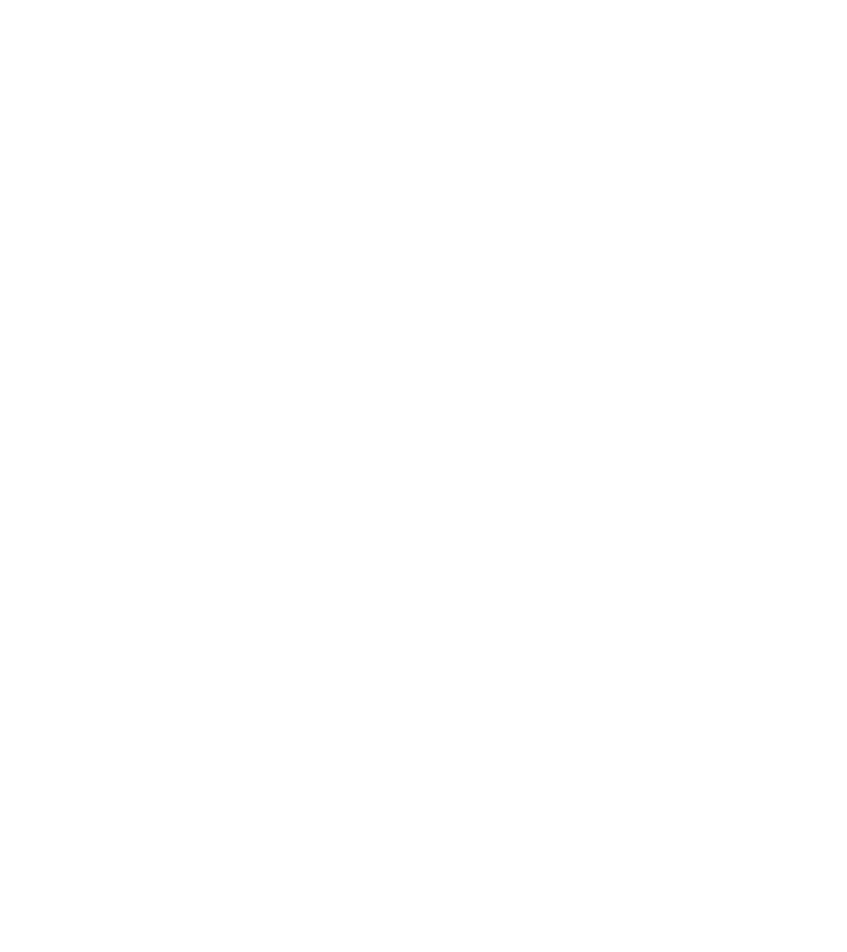
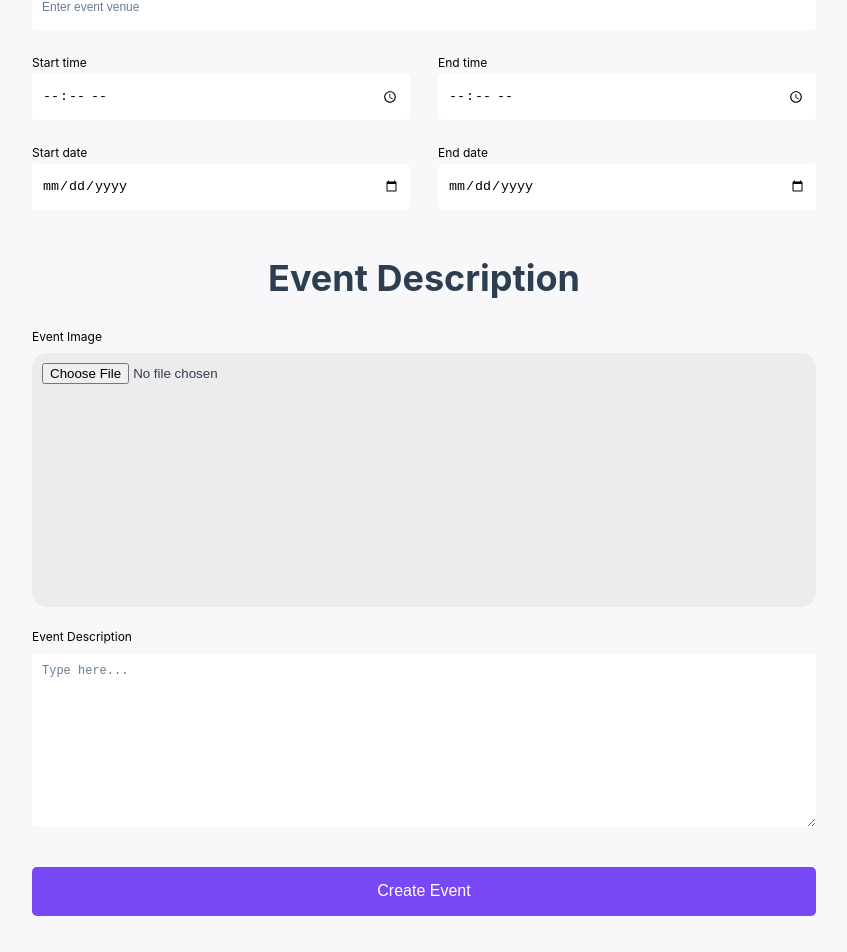
Before and after one commit to nanordev/campus-events, a Vue app: page /create-event in a window 1280 px wide. Before the commit this address had no page. Shown: the part 336-1288 px from the top of the page, without its empty margins (216-1063 px from the left). Before the commit the page ends 800 px from the top, so only its background shows below. Built offline with nearby package versions, Linux system fonts and the light colour scheme.

Commit message:
Create event page with some level of responsiness

```diff
--- a/src/router/index.js
+++ b/src/router/index.js
@@ -18,7 +18,8 @@
       component: () => import('../views/AboutView.vue')
     },
     { path: '/signin', name: 'signin', component: import('../views/SigninView.vue') },
-    { path: '/signup', name: 'signup', component: import('../views/SignupView.vue') }
+    { path: '/signup', name: 'signup', component: import('../views/SignupView.vue') },
+    { path: '/create-event', name: 'create-event', component: import('../views/CreateEvent.vue') }
   ]
 })
 
--- /dev/null
+++ b/src/views/CreateEvent.vue
@@ -0,0 +1,206 @@
+<script setup>
+import Header from '@/components/general/Header.vue'
+</script>
+
+<template>
+  <div class="body">
+    <Header />
+
+    <div class="main-sections">
+      <div class="section-one">
+        <p>Create Event</p>
+        <div class="form-one">
+          <div class="label-input">
+            <label>Event Title</label>
+            <input type="text" placeholder="Enter event title" />
+          </div>
+          <div class="label-input">
+            <label>Event Venue</label>
+            <input type="text" placeholder="Enter event venue" />
+          </div>
+          <div class="start-end-time">
+            <div class="label-input">
+              <label>Start time</label>
+              <input type="time" />
+            </div>
+            <div class="label-input">
+              <label>End time</label>
+              <input type="time" />
+            </div>
+          </div>
+          <div class="start-end-date">
+            <div class="label-input">
+              <label>Start date</label>
+              <input type="date" />
+            </div>
+            <div class="label-input">
+              <label>End date</label>
+              <input type="date" />
+            </div>
+          </div>
+        </div>
+      </div>
+      <div class="section-two">
+        <p>Event Description</p>
+        <div class="form-two">
+          <div class="label-input">
+            <label>Event Image</label>
+            <input type="file" placeholder="" class="image-input" />
+          </div>
+
+          <div class="label-input">
+            <label>Event Description</label>
+            <textarea type="text" placeholder="Type here..." />
+          </div>
+          <button>Create Event</button>
+        </div>
+      </div>
+    </div>
+  </div>
+</template>
+
+<style scoped lang="scss">
+.body {
+  background-color: rgba(248, 248, 250, 1);
+  min-height: 100vh;
+  /* width: 100%; */
+
+  .main-sections {
+    display: flex;
+    flex-direction: column;
+    width: 100%;
+    max-width: 816px;
+    padding: 30px 16px 40px;
+    margin-left: auto;
+    margin-right: auto;
+    gap: 40px;
+
+    p {
+      text-align: center;
+      font-size: 36px;
+      font-weight: 700;
+    }
+
+    .section-one {
+      display: flex;
+      flex-direction: column;
+      width: 100%;
+      gap: 20px;
+      /* height: 50vh; */
+
+      .form-one {
+        display: flex;
+        flex-direction: column;
+        gap: 20px;
+
+        label {
+          font-size: 12px;
+          font-weight: 400;
+          color: rgba(0, 0, 0, 1);
+        }
+
+        input {
+          height: 46px;
+          border: none;
+          border-radius: 5px;
+          background-color: rgba(255, 255, 255, 1);
+          padding-left: 10px;
+          padding-right: 10px;
+          width: 100%;
+          /* max-width: 816px; */
+        }
+        input::placeholder {
+          font-size: 12px;
+          font-weight: 400;
+          color: rgba(104, 124, 148, 1);
+        }
+
+        .start-end-time,
+        .start-end-date {
+          display: flex;
+          justify-content: space-between;
+          width: 100%;
+          gap: 28px;
+
+          .label-input {
+            width: 100%;
+
+            input {
+              width: 100%;
+              background-color: rgba(255, 255, 255, 1);
+            }
+          }
+        }
+      }
+    }
+    .section-two {
+      /* height: 50vh; */
+      display: flex;
+      flex-direction: column;
+      width: 100%;
+      gap: 20px;
+
+      .form-two {
+        display: flex;
+        flex-direction: column;
+        gap: 20px;
+
+        .label-input {
+          display: flex;
+          flex-direction: column;
+          gap: 7px;
+
+          label {
+            font-size: 12px;
+            font-weight: 400;
+            color: rgba(0, 0, 0, 1);
+          }
+
+          .image-input {
+            height: 254px;
+            background-color: rgba(236, 236, 236, 1);
+            border: none;
+            border-radius: 15px;
+            padding: 10px;
+
+            /* input[type='file']::placeholder {
+              display: none;
+            } */
+          }
+
+          textarea {
+            height: 173px;
+            border: none;
+            border-radius: 5px;
+            padding: 10px 10px;
+            width: 100%;
+            align-content: start;
+            // vertical-align: top;
+          }
+
+          textarea::placeholder {
+            font-size: 12px;
+            font-weight: 400;
+            color: rgba(104, 124, 148, 1);
+            // position: absolute;
+            // top: 10px;
+          }
+        }
+
+        button {
+          background-color: rgba(120, 72, 244, 1);
+          border: none;
+          border-radius: 5px;
+          height: 49px;
+          font-size: 16px;
+          width: 100%;
+          font-weight: 400;
+          text-align: center;
+          color: rgba(255, 255, 255, 1);
+          margin-top: 20px;
+        }
+      }
+    }
+  }
+}
+</style>
```
